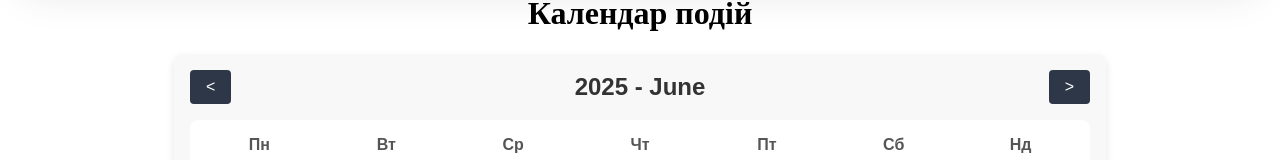
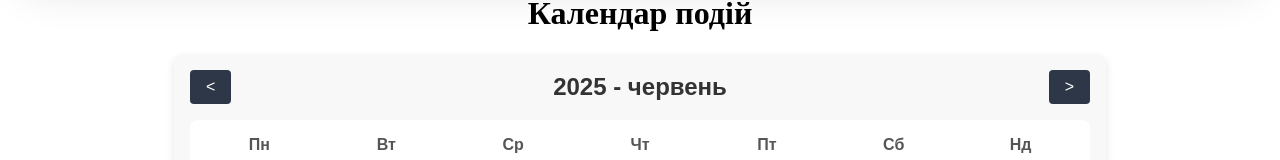
Before and after one commit to IvanK5565/MasterEvents, a React (Vite) app in the folder client/: page /calendar in a window 1280 px wide. Shown: the part 163-323 px from the top of the page. Built offline with nearby package versions, Linux system fonts and the light colour scheme; no server answers.

Commit message:
fix locale for month

```diff
--- a/client/src/components/Calendar/EventCalendar.jsx
+++ b/client/src/components/Calendar/EventCalendar.jsx
@@ -48,7 +48,7 @@ const EventCalendar = () => {
       <div className="calendar-header">
         <button onClick={() => handleMonthChange(-1)}>&lt;</button>
         <h2>
-          {currentYear} - {new Date(currentYear, currentMonth).toLocaleString("default", { month: "long" })}
+          {currentYear} - {new Date(currentYear, currentMonth).toLocaleString("uk", { month: "long" })}
         </h2>
         <button onClick={() => handleMonthChange(1)}>&gt;</button>
       </div>
```
